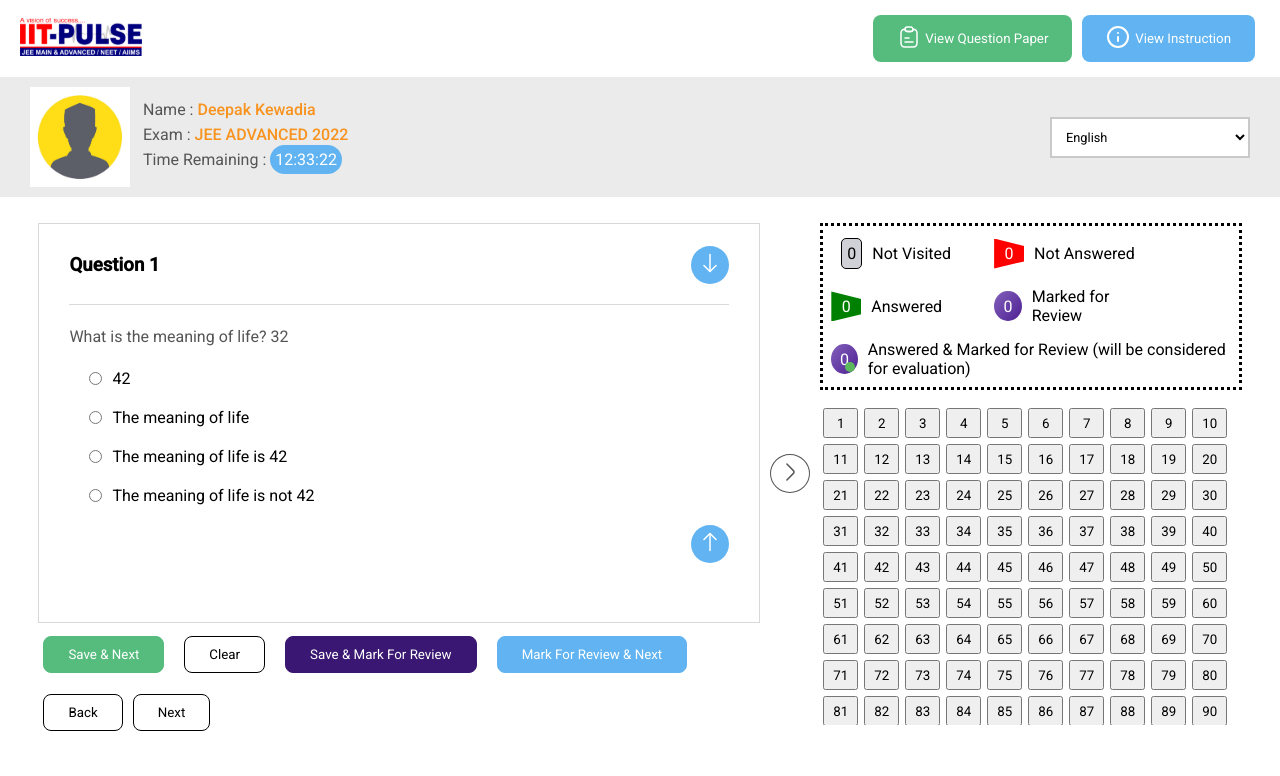
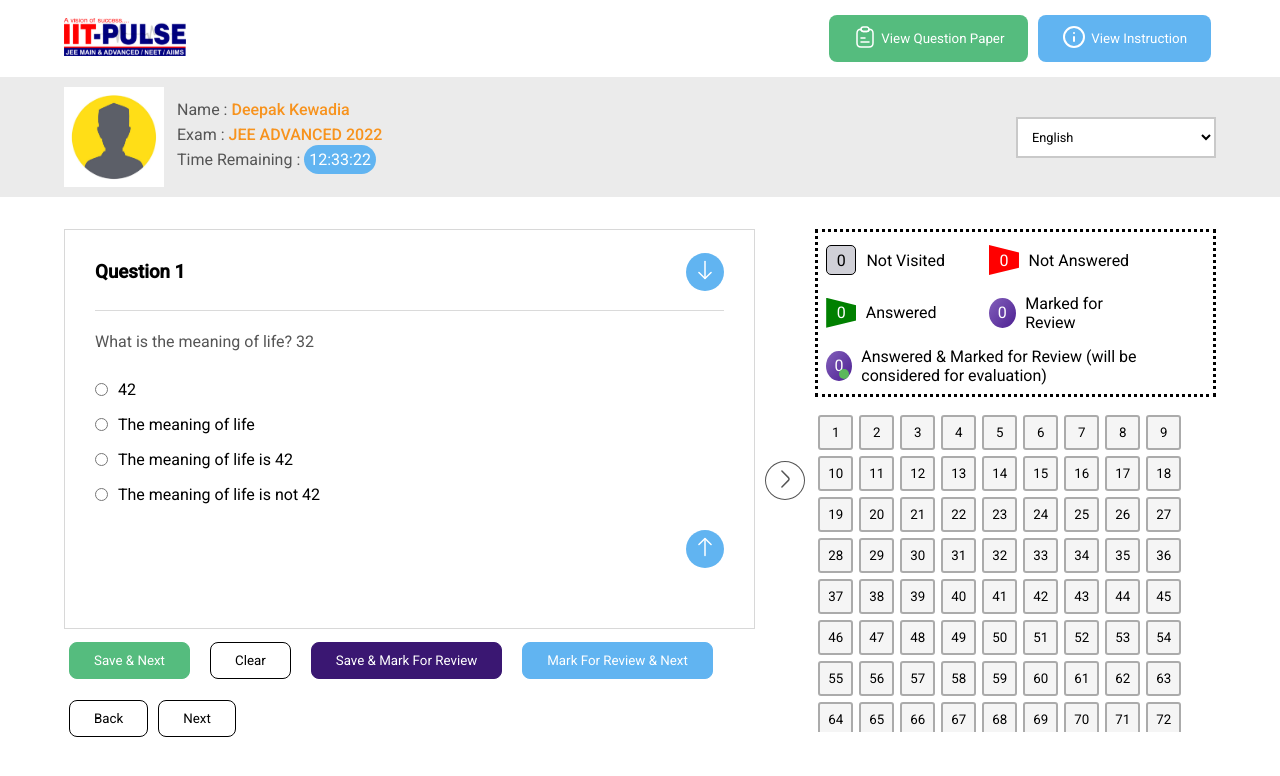
Before and after one commit to Iitpulse/client-test, a React (Create React App) app: page / in a window 1280 px wide. Shown: the top 776 px of the page. Built offline with nearby package versions, Linux system fonts and the light colour scheme.

Commit message:
fixed ui issues, legend + options + qBtns

```diff
--- a/src/App.module.scss
+++ b/src/App.module.scss
@@ -12,4 +12,18 @@ body {
   --clr-success: #55bc7e;
   --clr-warning: #f8ba1c;
   --clr-error: #fc5f5f;
+
+  --fixed-width: 80%;
 }
+
+@media screen and (max-width: 1400px) {
+  :root {
+    --fixed-width: 90%;
+  }
+}
+
+@media screen and (max-width: 768px) {
+  :root {
+    --fixed-width: 95%;
+  }
+}
--- a/src/components/Header/Header.module.scss
+++ b/src/components/Header/Header.module.scss
@@ -2,7 +2,8 @@
 
 .container {
   .logoSection {
-    padding: 10px 20px;
+    padding: 10px calc((100% - var(--fixed-width)) / 2);
+
     @extend .flexRow;
     .moreInfoTest {
       margin-left: auto;
--- a/src/components/Legend/Legend.module.scss
+++ b/src/components/Legend/Legend.module.scss
@@ -104,6 +104,11 @@
     span {
       margin-left: 10px;
       font-size: 1rem;
+
+      &:nth-of-type(1) {
+        padding: 0.3rem 0.6rem;
+        margin-left: 0;
+      }
     }
   }
 }
--- a/src/components/Question/Question.module.scss
+++ b/src/components/Question/Question.module.scss
@@ -3,11 +3,15 @@
 .container {
   scroll-behavior: smooth;
   user-select: none;
+  -webkit-user-select: none;
+  -moz-user-select: none;
+  -ms-user-select: none;
   padding: 2%;
   padding: 10px 30px;
   height: 50vh;
   overflow: auto;
   border: 1px solid rgb(216, 216, 216);
+
   a {
     margin-left: auto;
     background-color: var(--clr-primary);
@@ -31,13 +35,13 @@
     }
   }
   .options {
-    padding: 10px;
-  }
-  li {
-    @extend .flexRow;
-    padding: 10px;
-    input {
-      margin-right: 10px;
+    padding: 10px 0;
+    li {
+      @extend .flexRow;
+      margin: 1rem 0;
+      input {
+        margin-right: 10px;
+      }
     }
   }
   .buttonContainer {
--- a/src/components/TestInfo/TestInfo.module.scss
+++ b/src/components/TestInfo/TestInfo.module.scss
@@ -2,9 +2,10 @@
 
 .container {
   width: 100%;
-  padding: 10px 30px;
+  padding: 10px calc((100% - var(--fixed-width)) / 2);
   background-color: rgb(235, 235, 235);
   @extend .flexRow;
+
   select {
     margin-left: auto;
     font-size: 0.8rem;
--- a/src/pages/Home/Home.module.scss
+++ b/src/pages/Home/Home.module.scss
@@ -2,9 +2,13 @@
 
 .container {
   background-color: white;
+
   .mainContainer {
     @extend .flexRow;
-    margin: 2% 3%;
+
+    max-width: var(--fixed-width);
+    width: 90%;
+    margin: 2rem auto;
     align-items: flex-start;
     .leftContainer {
       width: 60%;
@@ -39,16 +43,61 @@
       }
       .questionButtonsContainer {
         height: 40vh;
-        overflow: auto;
-        // padding: 5px;
-        button {
+        overflow-y: auto;
+
+        .notVisited {
           width: 35px;
-          height: 30px;
+          height: 35px;
           margin: 3px;
           padding: 0px;
+          background: rgba(0, 0, 0, 0.04);
+          border: 2px solid rgba(0, 0, 0, 0.3);
+          border-radius: 3px;
+
           cursor: pointer;
           span {
             text-align: center;
+          }
+        }
+
+        .notAnswered,
+        .answered {
+          background: red;
+          clip-path: polygon(0 0, 100% 25%, 100% 76%, 0% 100%);
+          color: white;
+          border: none;
+        }
+
+        .answered {
+          background: green;
+        }
+
+        .markedForReview,
+        .answeredAndMarkedForReview {
+          background: linear-gradient(
+            129deg,
+            rgba(2, 0, 36, 1) 0%,
+            rgba(131, 96, 187, 1) 0%,
+            rgba(77, 32, 146, 1) 100%
+          );
+          color: white;
+          border: none;
+          border-radius: 50%;
+        }
+
+        .answeredAndMarkedForReview {
+          position: relative;
+          &::after {
+            content: "";
+            background: #5cb85c;
+            width: 10px;
+            height: 10px;
+            border-radius: 50%;
+            position: absolute;
+            bottom: 0;
+            right: 0;
+            margin-bottom: 2px;
+            margin-right: 3px;
           }
         }
       }
--- a/src/pages/Home/Home.tsx
+++ b/src/pages/Home/Home.tsx
@@ -4,6 +4,7 @@ import styles from "./Home.module.scss";
 import expandRight from "../../assets/icons/greaterThan.svg";
 import { TestsContext } from "../../utils/contexts/TestsContext";
 import { IQuestion, ITest } from "../../utils/interfaces";
+import clsx from "clsx";
 
 const Home = () => {
   const {
@@ -145,7 +146,10 @@ const Home = () => {
             <Legend status={status} />
             <div className={styles.questionButtonsContainer}>
               {questions.map((question, i) => (
-                <QuestionButton onClick={() => handleChangeCurrentQuestion(i)}>
+                <QuestionButton
+                  status={question.status.status}
+                  onClick={() => handleChangeCurrentQuestion(i)}
+                >
                   {i + 1}
                 </QuestionButton>
               ))}
@@ -165,19 +169,22 @@ export default Home;
 interface QuestionButtonProps {
   children: number;
   onClick: () => void;
+  status:
+    | "notVisited"
+    | "notAnswered"
+    | "answered"
+    | "markedForReview"
+    | "answeredAndMarkedForReview"
+    | string;
 }
 
 const QuestionButton = (props: QuestionButtonProps) => {
-  return <button onClick={props.onClick}>{props.children}</button>;
+  return (
+    <button
+      onClick={props.onClick}
+      className={clsx(styles.questionBtn, styles[props.status])}
+    >
+      {props.children}
+    </button>
+  );
 };
-
-function getCurrentQuestion(
-  test: ITest,
-  currentQuestion: number,
-  currentSection: number,
-  currentSubSection: number
-): IQuestion {
-  return test.sections[currentSection].subSections[currentSubSection].questions[
-    currentQuestion
-  ];
-}
--- a/src/utils/contexts/TestsContext.tsx
+++ b/src/utils/contexts/TestsContext.tsx
@@ -1,7 +1,7 @@
 import { createContext, useState, useEffect } from "react";
 import { SAMPLE_TEST } from "../constants";
-import { IQuestion, ITest, ITestStatus } from "../interfaces";
-import { flattenQuestions } from "../utils";
+import { IQuestionWithID, ITest, ITestStatus } from "../interfaces";
+import { flattenQuestions, shuffleQuestions } from "../utils";
 
 interface ITestsContext {
   globalTest: ITest | null;
@@ -11,7 +11,7 @@ interface ITestsContext {
   currentQuestion: number;
   currentSection: number;
   currentSubSection: number;
-  questions: Array<IQuestion>;
+  questions: Array<IQuestionWithID>;
   handleChangeCurrentQuestion: (val: number) => void;
 }
 
@@ -46,24 +46,9 @@ const TestsContextProvider: React.FC<ITestProviderProps> = ({ children }) => {
   const [currentQuestion, setCurrentQuestion] = useState<number>(0);
   const [currentSection, setCurrentSection] = useState<number>(0);
   const [currentSubSection, setCurrentSubSection] = useState<number>(0);
-  const [questions, setQuestions] = useState<Array<IQuestion>>([]);
+  const [questions, setQuestions] = useState<Array<IQuestionWithID>>([]);
 
   useEffect(() => {
-    function shuffleQuestions(ques: Array<IQuestion>) {
-      let currentIndex = ques.length,
-        temporaryValue,
-        randomIndex;
-
-      while (currentIndex !== 0) {
-        randomIndex = Math.floor(Math.random() * currentIndex);
-        currentIndex -= 1;
-        temporaryValue = ques[currentIndex];
-        ques[currentIndex] = ques[randomIndex];
-        ques[randomIndex] = temporaryValue;
-      }
-      return ques;
-    }
-
     if (globalTest) {
       setTest(globalTest);
       let allQuestionsFromTest = flattenQuestions(globalTest);
--- a/src/utils/interfaces.ts
+++ b/src/utils/interfaces.ts
@@ -84,6 +84,7 @@ export interface IQuestion {
 export interface IQuestionWithID extends IQuestion {
   sectionId: string;
   subSectionId: string;
+  status: IStatus;
 }
 
 export interface ITestStatus {
--- a/src/utils/utils.ts
+++ b/src/utils/utils.ts
@@ -14,8 +14,25 @@ export function isValidUrl(str: string): boolean {
   return pattern.test(str);
 }
 
+export function shuffleQuestions(ques: Array<IQuestionWithID>) {
+  let currentIndex = ques.length,
+    temporaryValue,
+    randomIndex;
+
+  while (currentIndex !== 0) {
+    randomIndex = Math.floor(Math.random() * currentIndex);
+    currentIndex -= 1;
+    temporaryValue = ques[currentIndex];
+    ques[currentIndex] = ques[randomIndex];
+    ques[randomIndex] = temporaryValue;
+  }
+
+  return ques;
+}
+
 export function flattenQuestions(test: ITest): Array<IQuestionWithID> {
   let questions: Array<IQuestionWithID> = [];
+
   test.sections.forEach((section) => {
     section.subSections.forEach((subSection) => {
       questions = questions.concat(
@@ -23,9 +40,17 @@ export function flattenQuestions(test: ITest): Array<IQuestionWithID> {
           ...question,
           sectionId: section.id,
           subSectionId: subSection.id,
+          status: {
+            status: "notVisited",
+            visitedAt: null,
+            answeredAt: null,
+            answeredAndMarkedForReviewAt: null,
+            markedForReviewAt: null,
+          },
         }))
       );
     });
   });
+
   return questions;
 }
```
